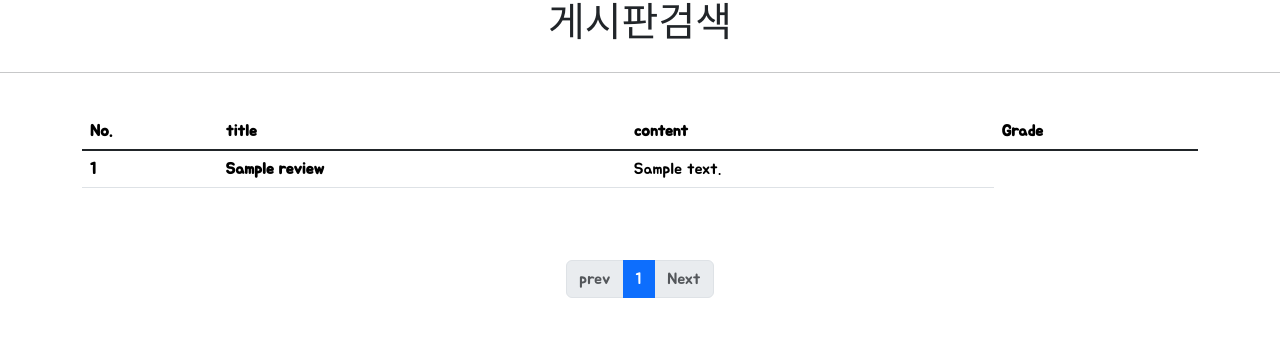
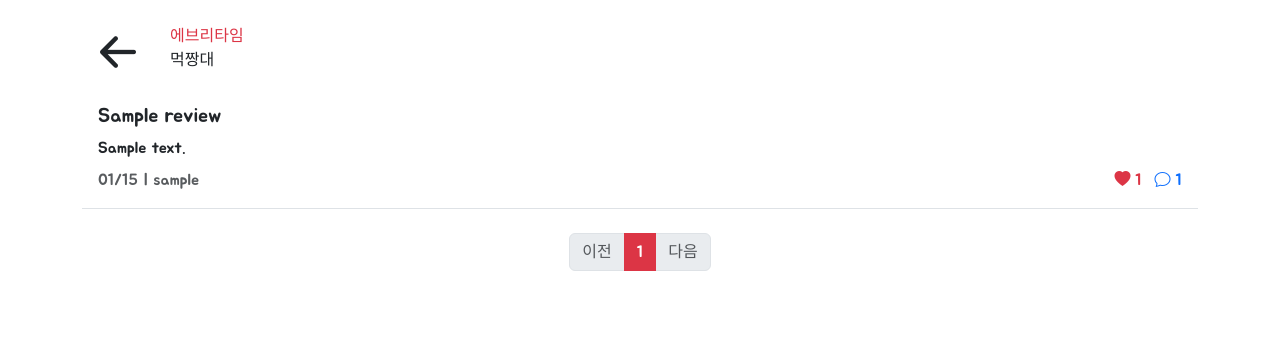
Before and after one commit to woocheolll/Dr.JJ, a Django app: page /free/search/ in a window 1280 px wide. Shown: the part 70-407 px from the top of the page. Run offline with Django 3.2, Linux system fonts and the light colour scheme; tables that the repository leaves empty hold one stand-in row (values such as "Sample post"); some libraries are stand-ins or nearby versions.

Commit message:
free-search-accounts-delete

```diff
--- a/accounts/templates/accounts/detail.html
+++ b/accounts/templates/accounts/detail.html
@@ -20,6 +20,7 @@
           <!-- 프로필 업데이트 -->
           {% if request.user == user %}
           <div class="d-flex justify-content-center m-3">
+            <a class="btn btn-danger mx-1" href="{% url 'accounts:delete' %}"> 회원 탈퇴 </a>
             <a class="btn btn-dark mx-1" href="{% url 'accounts:profile' request.user.pk %}"> 정보 추가 </a>
           </div>
           {% endif %}
--- a/accounts/views.py
+++ b/accounts/views.py
@@ -147,7 +147,7 @@ def follow(request, user_pk):
 
 
 @login_required
-def profile(request, pk):
+def profile(request, pk, backend="django.contrib.auth.backends.ModelBackend"):
     user = get_user_model().objects.get(pk=pk)
     if request.method == "POST":
         form1 = ProfileForm(request.POST, request.FILES, instance=request.user.profile)
--- a/free/templates/free/index.html
+++ b/free/templates/free/index.html
@@ -60,7 +60,6 @@
                 </p>
             </div>
         </div>
-    </a>
     {% endfor %}
     {% endif %}
     <br>
--- a/free/templates/free/search.html
+++ b/free/templates/free/search.html
@@ -4,48 +4,60 @@
 {% bootstrap_javascript %}
 {% load static %}
 {% block content %}
-<div class='text-center'>
-  <h1 class="mb-4">게시판검색</h1>
+
+<div class="container py-3">
+  <!-- 상단 바-->
+  <div class="d-flex justify-content-between align-items-center">
+      <div class="d-flex">
+          <a href="{% url 'free:index' %}" class="display-2 me-3 link-btn text-dark text-decoration-none" >
+              <i class="bi bi-arrow-left-short"></i>
+          </a>
+          <div class="d-flex flex-column py-2">
+              <p class="text-danger m-0">에브리타임</p>
+              <p class="m-0">먹짱대</p>
           </div>
-<hr>
-<br>
-  <div class="container ">
-    <table class="table mb-5 ">
-      <thead>
-        <tr>
-          <th scope="col">No.</th>
-          <th scope="col">title</th>
-          <th scope="col">content</th>
-          <th scope="col">Grade</th>
-        </tr>
-      </thead>
-      <tbody class="table-group-divider">
+      </div>
+  </div>
   {% if question_list %}
   {% for review in question_list %}
-          <tr>
-            <th scope="row">{{review.id}}</th>
-            <td>
-              <a href="{% url 'free:detail' review.pk%}" class="text-black fw-bold text-decoration-none">
-                {{review.title}}
+    <div class="border-bottom p-3 d-flex flex-column">
+      <h5 class="m-0">
+          <a href="{% url 'free:detail' review.pk%}" class="text-dark text-decoration-none">
+              {{ review.title }}
           </a>
-            </td>
-            <td>{{review.content}}</td>
-          </tr>
+      </h5>
+      <p class="my-2 free-content">{{ review.content }}</p>
+      <div class="d-flex justify-content-between">
+          <p class="m-0 text-muted">
+            {{ review.created_at | date:'m/d' }}
+            |
+            <a href="{% url 'accounts:detail' review.user.pk%}" class="text-muted text-decoration-none">
+              {{ review.user }}
+            </a>
+          </p>
+          <p class="m-0">
+              <span class='like-cnt text-danger mx-2'>
+                  <i class="bi bi-heart-fill heart-icon"></i>
+                  {{ review.like_users.count }}
+              </span>
+              <span class='like-cnt text-primary'>
+                  <i class="bi bi-chat"></i>
+                  {{ review.comment_set.count }}
+              </span>
+          </p>
+      </div>
+    </div>
   {% endfor %}
-          {% endif %}
-        </tbody>
-      </table>
-    </div>
   <br>
     <ul class="pagination justify-content-center">
         <!-- 이전페이지 -->
         {% if question_list.has_previous %}
         <li class="page-item">
-          <a class="page-link" href="?page={{ question_list.previous_page_number }}">prev</a>
+            <a class="page-link text-danger" href="?page={{ question_list.previous_page_number }}">이전</a>
         </li>
         {% else %}
         <li class="page-item disabled">
-          <a class="page-link" tabindex="-1" aria-disabled="true" href="#">prev</a>
+            <a class="page-link" tabindex="-1" aria-disabled="true" href="#">이전</a>
         </li>
         {% endif %}
         <!-- 페이지리스트 -->
@@ -53,11 +65,11 @@
         {% if page_number >= question_list.number|add:-5 and page_number <= question_list.number|add:5 %}
         {% if page_number == question_list.number %}
         <li class="page-item active" aria-current="page">
-          <a class="page-link" href="?page={{ page_number }}">{{ page_number }}</a>
+            <a class="page-link text-bg-danger border-danger" href="?page={{ page_number }}">{{ page_number }}</a>
         </li>
         {% else %}
         <li class="page-item">
-          <a class="page-link" href="?page={{ page_number }}">{{ page_number }}</a>
+            <a class="page-link text-danger" href="?page={{ page_number }}">{{ page_number }}</a>
         </li>
         {% endif %}
         {% endif %}
@@ -65,12 +77,22 @@
         <!-- 다음페이지 -->
         {% if question_list.has_next %}
         <li class="page-item">
-          <a class="page-link" href="?page={{ question_list.next_page_number }}">Next</a>
+            <a class="page-link text-danger" href="?page={{ question_list.next_page_number }}">다음</a>
         </li>
         {% else %}
         <li class="page-item disabled">
-          <a class="page-link" tabindex="-1" aria-disabled="true" href="#">Next</a>
+            <a class="page-link" tabindex="-1" aria-disabled="true" href="#">다음</a>
         </li>
         {% endif %}
     </ul>
+  {% else %}
+  <div class="free-banner p-3 d-flex justify-content-center">
+    <img class="free-banner-img me-5" src="{%static 'images/no.png' %}">
+    <div class="d-flex align-items-center">
+        <h3 class="m-0">검색결과가 없어요</h3>
+    </div>
+  </div>
+  {% endif %}
+</div>
+
 {% endblock%}
--- a/free/views.py
+++ b/free/views.py
@@ -149,7 +149,7 @@ def search(request):
             | Q(content__icontains=search)
             # | Q(user__icontains=search) #FK라서 검색불가
         )
-        paginator = Paginator(search_list, 3)  # 페이지당 3개씩 보여주기
+        paginator = Paginator(search_list, 5)  # 페이지당 3개씩 보여주기
         page_obj = paginator.get_page(page)
         context = {
             "search_list": search_list,
```
Also changed, not shown: articles/templates/articles/detail.html (+1 -37 lines), accounts/migrations/0001_initial.py, articles/migrations/0001_initial.py, articles/migrations/0002_remove_comment_created_at.py (deleted), free/migrations/0001_initial.py, images/images/KakaoTalk_20220805_180219909_14.jpg (added), static/images/no.png (added). Lines whose indentation alone changed are shown as unchanged.
